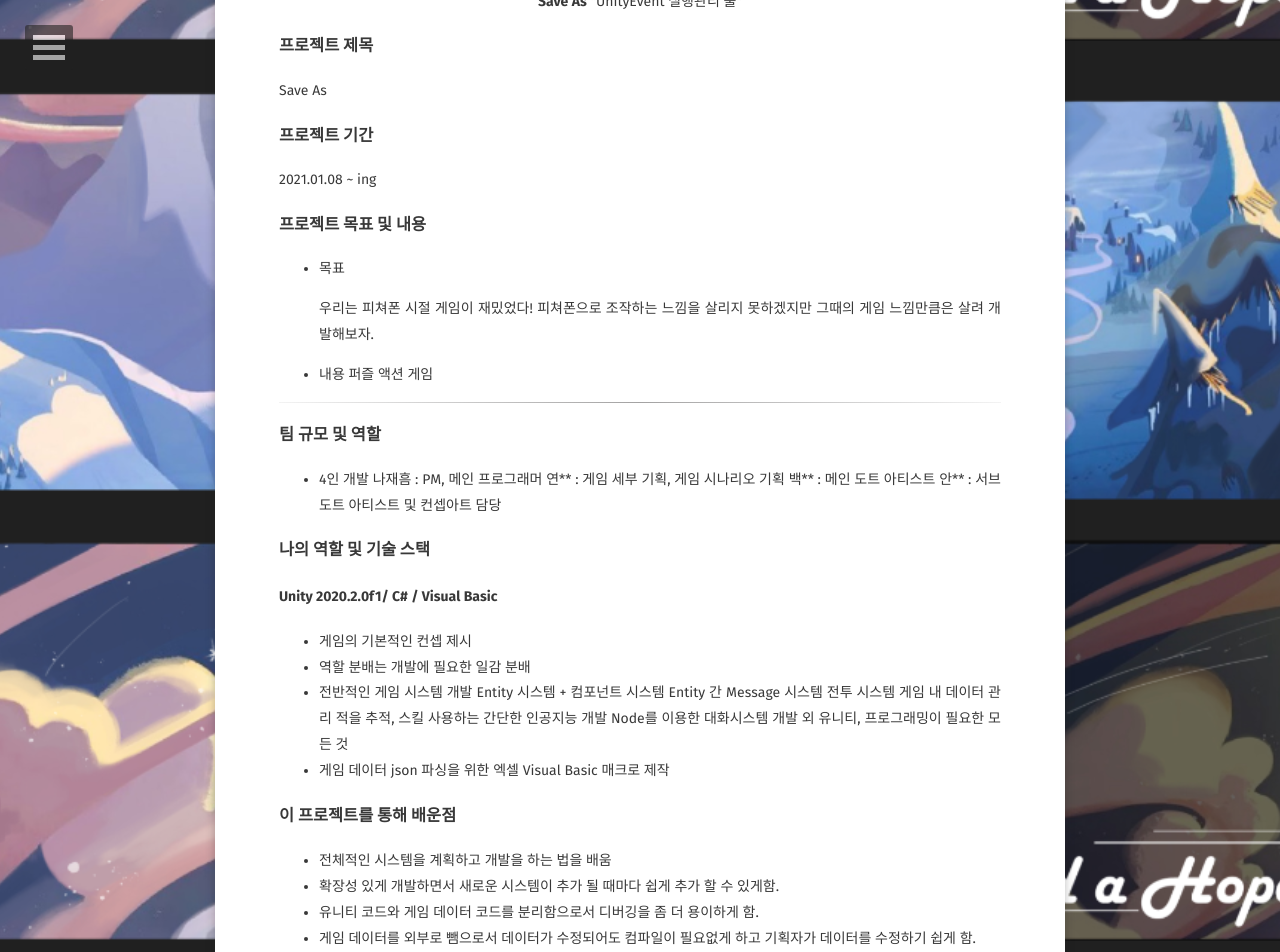
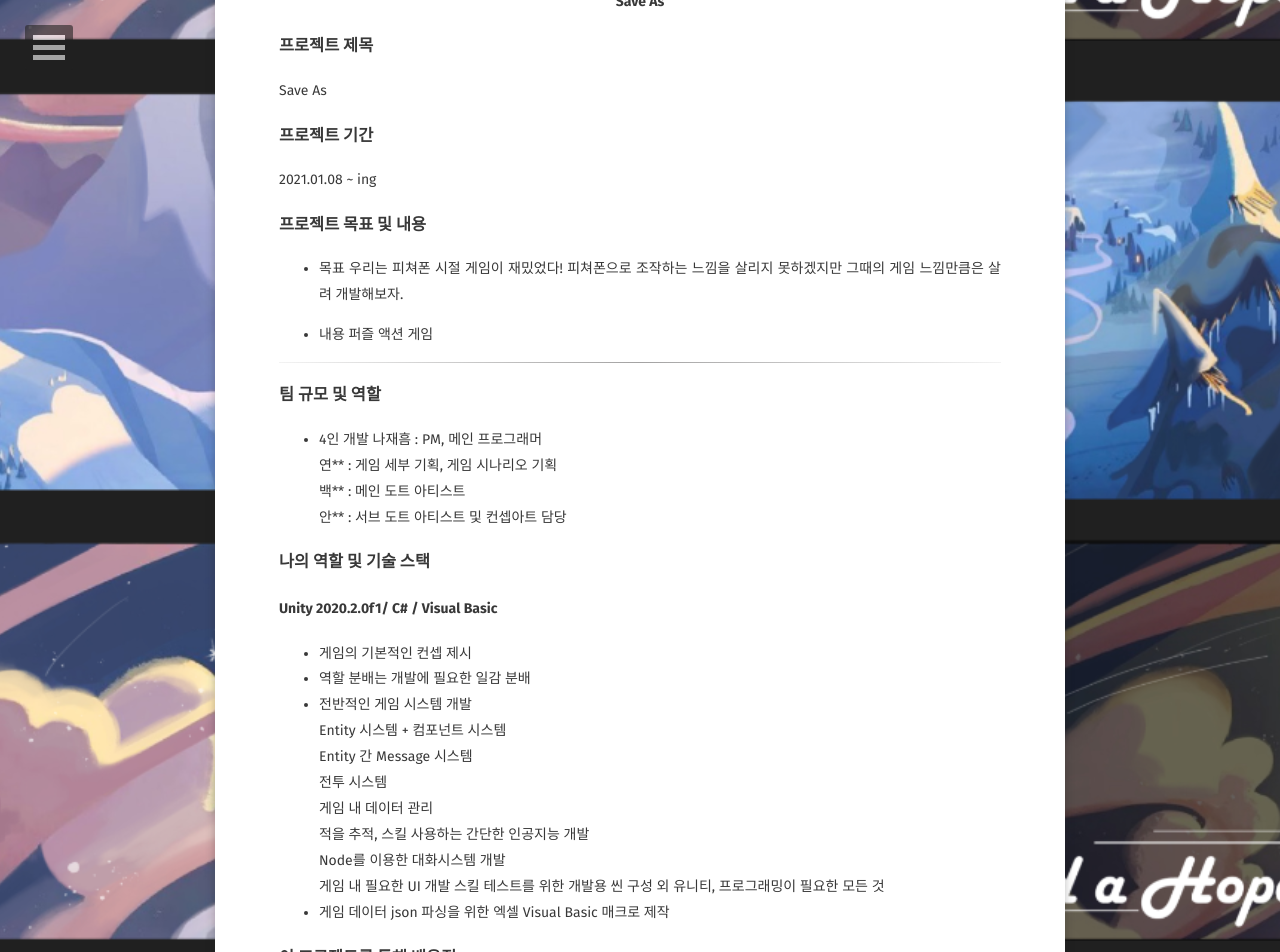
Before and after one commit to Meerkat-GMD/Meerkat-GMD.github.io, a Jekyll site: the page built from _posts/2021-01-08-SaveAs.md, in a window 1280 px wide and 1400 px high, scrolled down 381 px. Shown: the top 952 px of the window. Built offline with Jekyll 4.4.1, drawn with Linux system fonts in a browser that asks for light colours; some web fonts are replaced; comment, search, counter and statistics services are not loaded; some of the changed text lies outside the part shown.

Commit message:
SaveAs 내용 수정

```diff
--- a/_posts/2021-01-08-SaveAs.md
+++ b/_posts/2021-01-08-SaveAs.md
@@ -12,7 +12,7 @@ tag:
 - theme
 comments: true
 ---
-<center><b>Save As</b> "UnityEvent 실행관리 툴"</center>
+<center><b>Save As</b></center>
 
 ### 프로젝트 제목
 Save As
@@ -22,7 +22,6 @@ Save As
 
 ### 프로젝트 목표 및 내용
 * 목표
-
 	우리는 피쳐폰 시절 게임이 재밌었다! 피쳐폰으로 조작하는 느낌을 살리지 못하겠지만 그때의 게임 느낌만큼은 살려 개발해보자.
 
 * 내용
@@ -48,6 +47,8 @@ Save As
 	게임 내 데이터 관리
 	적을 추적, 스킬 사용하는 간단한 인공지능 개발
 	Node를 이용한 대화시스템 개발
+	게임 내 필요한 UI 개발
+	스킬 테스트를 위한 개발용 씬 구성
 	외 유니티, 프로그래밍이 필요한 모든 것
 * 게임 데이터 json 파싱을 위한 엑셀 Visual Basic 매크로 제작
 
@@ -58,6 +59,11 @@ Save As
 *  유니티 코드와 게임 데이터 코드를 분리함으로서 디버깅을 좀 더 용이하게 함.
 *  게임 데이터를 외부로 뺌으로서 데이터가 수정되어도 컴파일이 필요없게 하고 기획자가 데이터를 수정하기 쉽게 함.
 *  혼자 프로그래머를 하다보니 모든 것을 개발할려 하기보단 외부 라이브러리를 적극적으로 활용하고 프로젝트에 맞춰 더욱 발전 시키는 것이 좋다는 것을 깨달음.
+*  좋은 개발 툴은 개발 속도를 빠르게 해준다는 것을 깨달음.
+*  도트의 경우 카메라의 화면 사이즈와 도트 사이즈가 맞지 않을 경우 깨진다는 것을 깨달음.
+*  게임내에 게임 환경을 바꾸는 재구축 시스템을 개발하면서 게임 플레이에 있어 UX가 엄청 중요하다는 것을 깨달음.
+
+###
 
 ---
 
```
